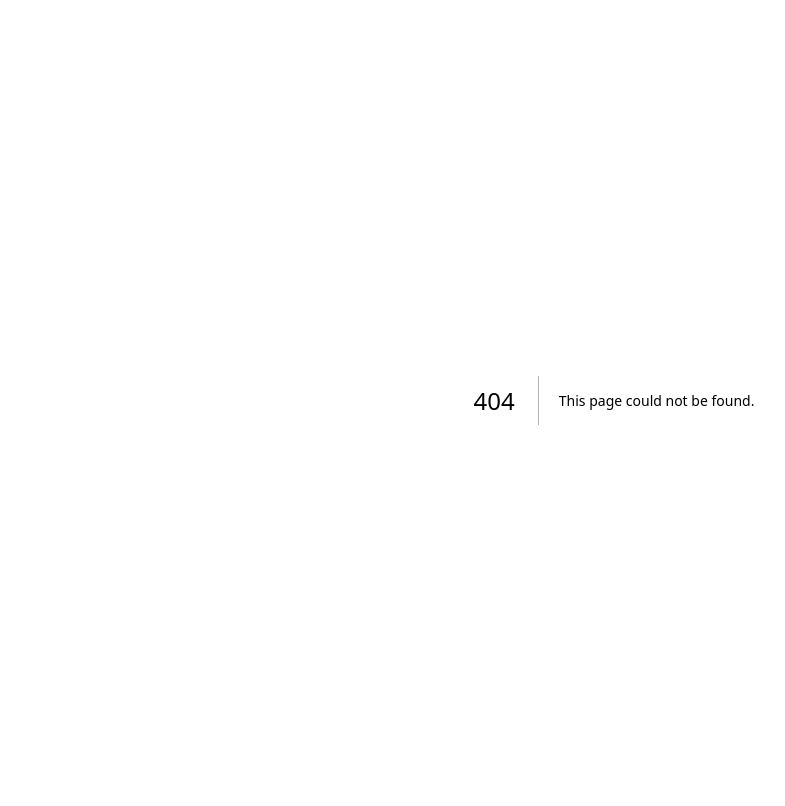
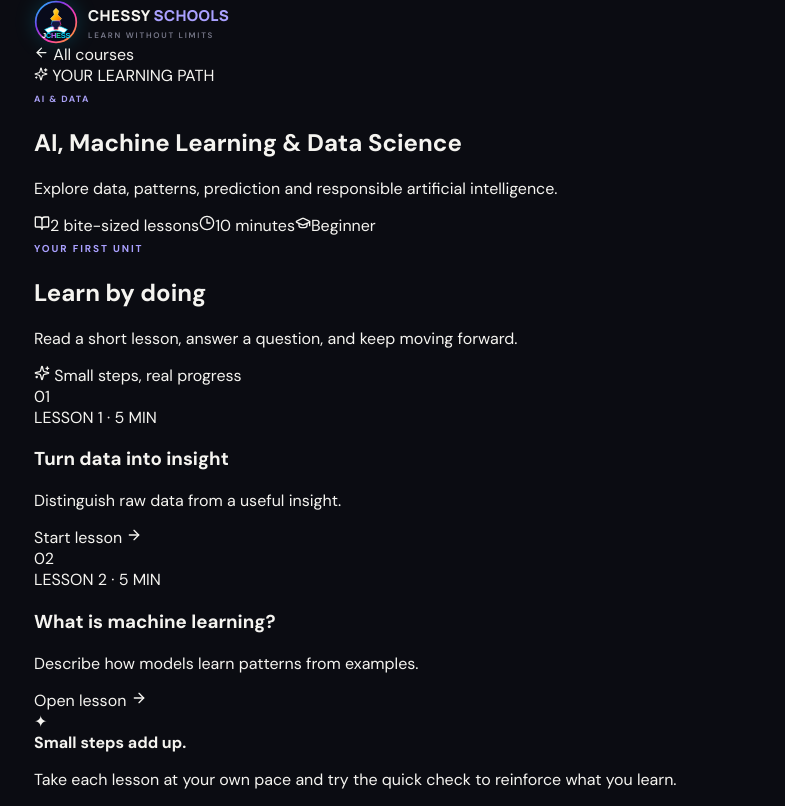
Before and after one commit to johnnychess43/CHESSY-SCHOOLS-, a Next.js app: page /learn/ai-machine-learning-data-science in a window 1280 px wide. Before the commit this address had no page. Shown: the whole page, without its empty margins (26-811 px from the left). Built offline with nearby package versions, Linux system fonts and the light colour scheme.

Commit message:
Add guided course learning paths

```diff
--- /dev/null
+++ b/app/learn/[course]/page.tsx
@@ -0,0 +1,17 @@
+import Link from "next/link";
+import { ArrowLeft, ArrowRight, BookOpen, Clock3, GraduationCap, Sparkles } from "lucide-react";
+import { notFound } from "next/navigation";
+import { getCourse } from "@/lib/courses";
+
+export default function LearnCoursePage({ params }: { params: { course: string } }) {
+  const course = getCourse(params.course);
+  if (!course) notFound();
+  return <main className="learning-shell">
+    <header className="learning-nav wrap"><Link className="brand" href="/#courses"><img className="brand-logo" src="/jchess-icon.svg" alt="" /><span>CHESSY<span className="brand-muted"> SCHOOLS</span><small>LEARN WITHOUT LIMITS</small></span></Link><Link className="learning-back" href="/#courses"><ArrowLeft size={15}/> All courses</Link></header>
+    <section className="learning-hero wrap"><div className="learning-kicker"><Sparkles size={14}/> YOUR LEARNING PATH</div><span className="course-category">{course.category}</span><h1>{course.title}</h1><p>{course.description}</p><div className="learning-stats"><span><BookOpen size={16}/>{course.lessons.length} bite-sized lessons</span><span><Clock3 size={16}/>{course.lessons.reduce((sum, item) => sum + item.minutes, 0)} minutes</span><span><GraduationCap size={16}/>{course.level}</span></div></section>
+    <section className="learning-content wrap"><div className="learning-path-heading"><div><span className="eyebrow">YOUR FIRST UNIT</span><h2>Learn by doing</h2><p>Read a short lesson, answer a question, and keep moving forward.</p></div><div className="path-badge"><Sparkles size={16}/> Small steps, real progress</div></div>
+      <div className="lesson-path">{course.lessons.map((lesson, index) => <article className="lesson-node" key={lesson.slug}><div className="lesson-number">{String(index + 1).padStart(2, "0")}</div><div className="lesson-node-copy"><span>LESSON {index + 1} · {lesson.minutes} MIN</span><h3>{lesson.title}</h3><p>{lesson.objective}</p></div><Link className="lesson-start" href={`/learn/${course.slug}/lesson/${lesson.slug}`}>{index === 0 ? "Start lesson" : "Open lesson"} <ArrowRight size={16}/></Link></article>)}</div>
+      <div className="learning-tip"><span>✦</span><div><strong>Small steps add up.</strong><p>Take each lesson at your own pace and try the quick check to reinforce what you learn.</p></div></div>
+    </section>
+  </main>;
+}
```
